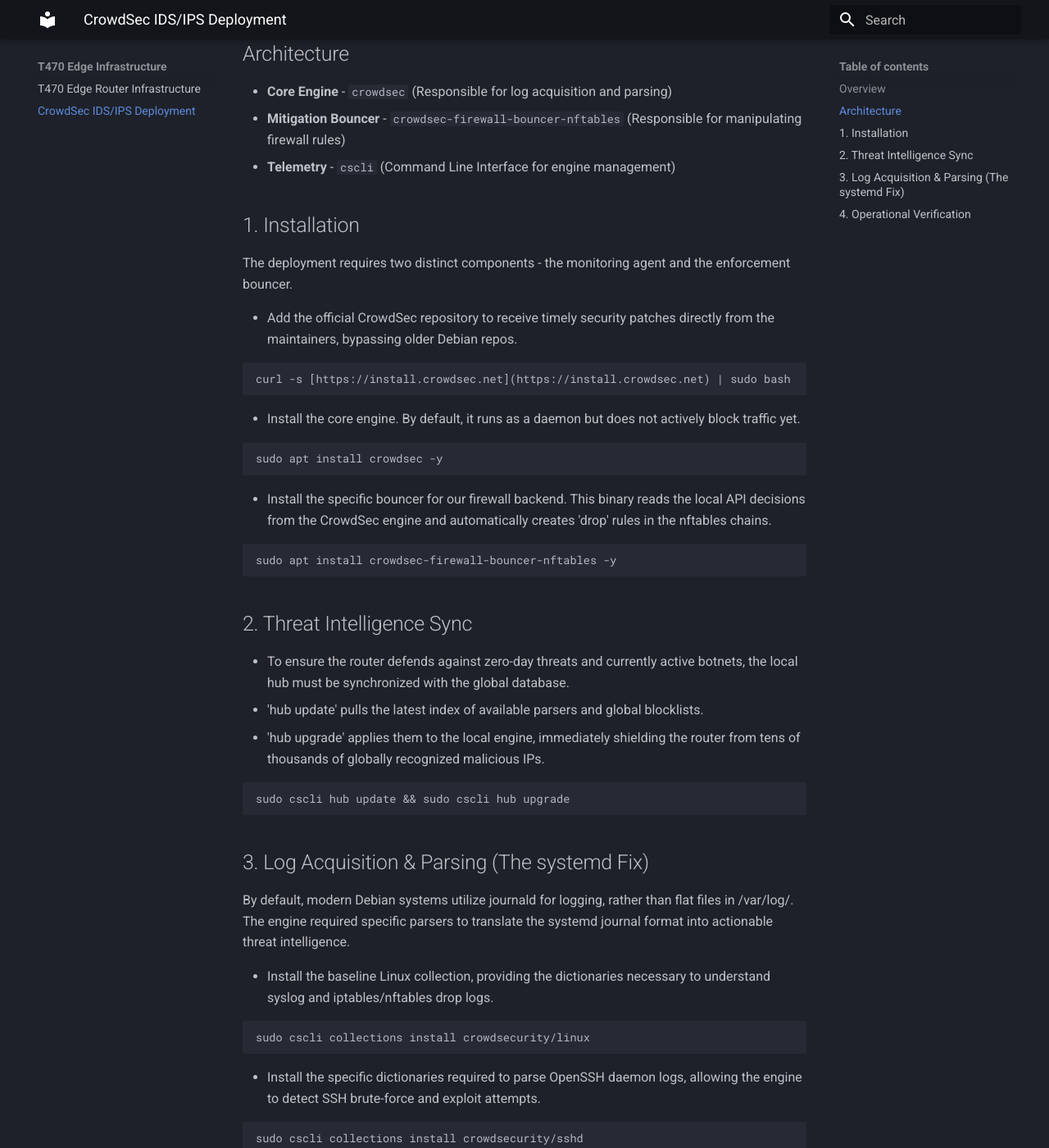
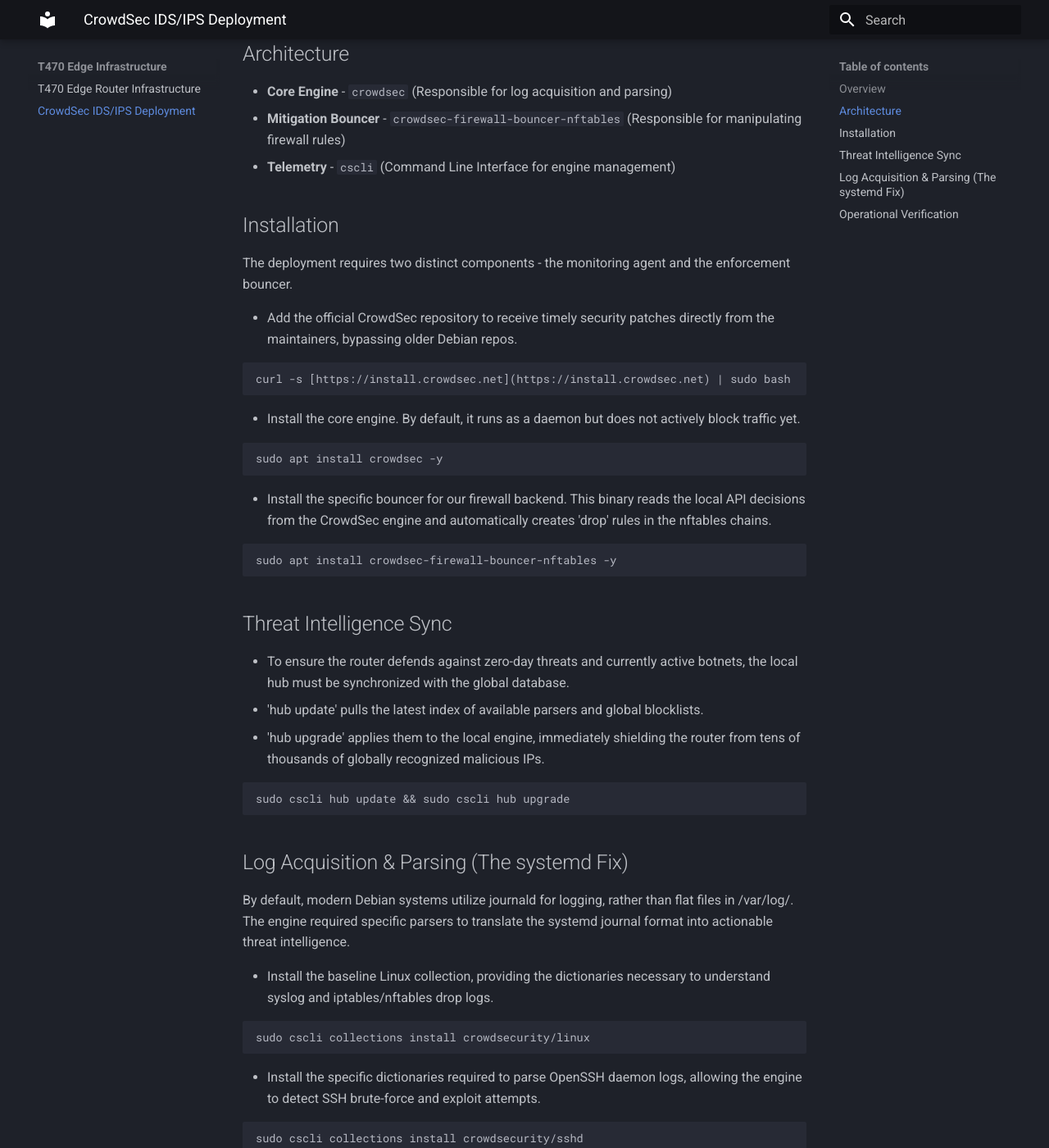
Before and after one commit to mackpiat/homelab-wiki, an MkDocs documentation site: the page built from docs/crowdsec.md, in a window 1280 px wide and 1400 px high, scrolled down 351 px. Shown: the whole window at 82% size. Built offline with MkDocs 1.6.1 and Material for MkDocs 9.7.7, drawn with Linux system fonts in a browser that asks for light colours; some of the changed text lies outside the part shown.

````diff
--- a/docs/crowdsec.md
+++ b/docs/crowdsec.md
@@ -8,7 +8,7 @@
 * **Mitigation Bouncer** - `crowdsec-firewall-bouncer-nftables` (Responsible for manipulating firewall rules)
 * **Telemetry** - `cscli` (Command Line Interface for engine management)
 
-## 1. Installation
+## Installation
 
 The deployment requires two distinct components - the monitoring agent and the enforcement bouncer.
 
@@ -26,7 +26,7 @@
 ```bash
 sudo apt install crowdsec-firewall-bouncer-nftables -y
 ```
-## 2. Threat Intelligence Sync
+## Threat Intelligence Sync
 - To ensure the router defends against zero-day threats and currently active botnets, the local hub must be synchronized with the global database.
 - 'hub update' pulls the latest index of available parsers and global blocklists.
 - 'hub upgrade' applies them to the local engine, immediately shielding the router from tens of thousands of globally recognized malicious IPs.
@@ -34,7 +34,7 @@
 sudo cscli hub update && sudo cscli hub upgrade
 ```
 
-## 3. Log Acquisition & Parsing (The systemd Fix)
+## Log Acquisition & Parsing (The systemd Fix)
 By default, modern Debian systems utilize journald for logging, rather than flat files in /var/log/. The engine required specific parsers to translate the systemd journal format into actionable threat intelligence.
 
 - Install the baseline Linux collection, providing the dictionaries necessary to understand syslog and iptables/nftables drop logs.
@@ -53,7 +53,7 @@
 sudo systemctl restart crowdsec
 ```
 
-## 4. Operational Verification
+## Operational Verification
 - View all IPs currently banned by the local firewall
 ```bash
 sudo cscli decisions list
````
